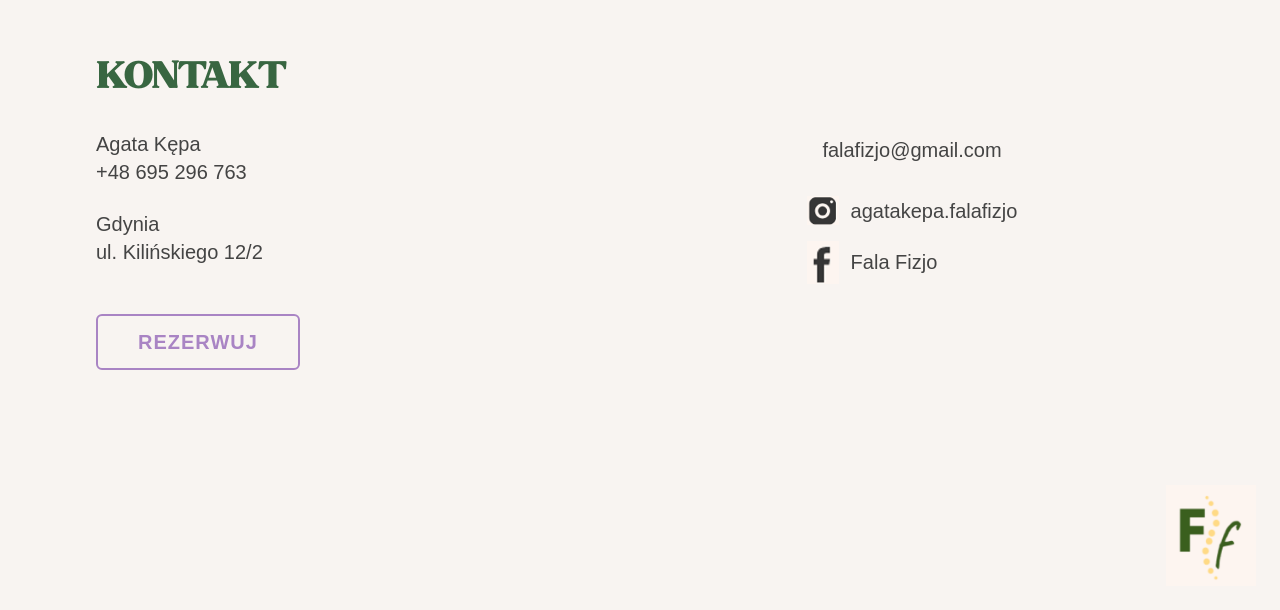
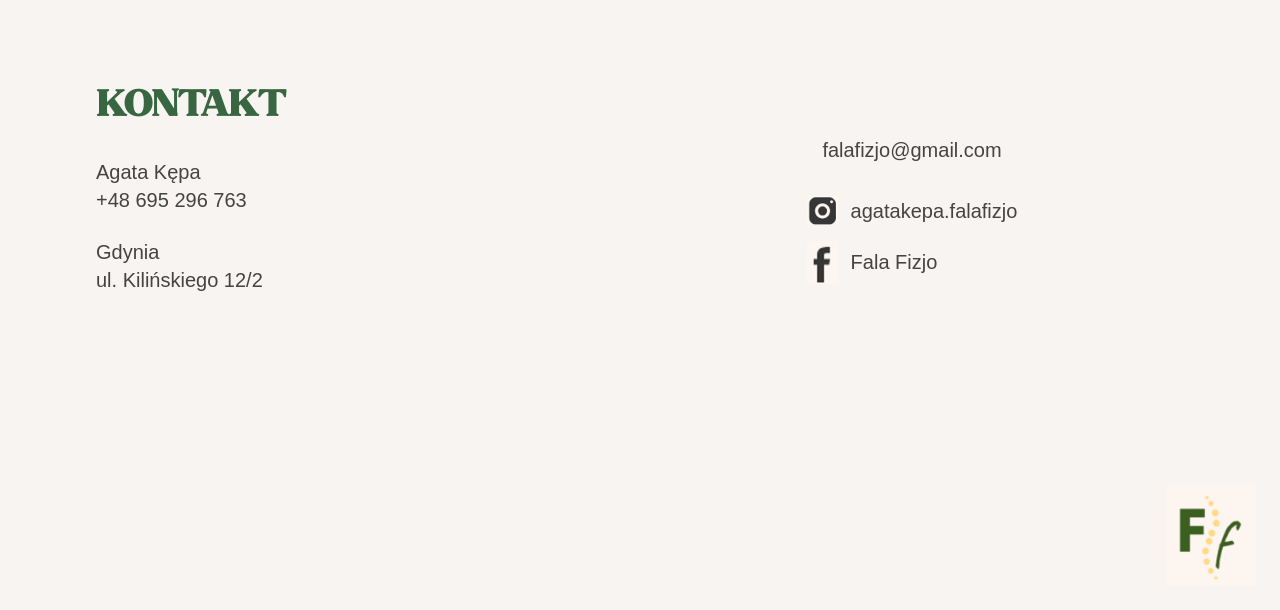
Before and after one commit to GDY-BOY/fala-project, a Next.js app: page / in a window 1280 px wide. Shown: the part 5790-6400 px from the top of the page. Built offline with nearby package versions, Linux system fonts and the light colour scheme.

Commit message:
booksy fix

```diff
--- a/pages/index.tsx
+++ b/pages/index.tsx
@@ -292,26 +292,10 @@ export default function Home() {
                 <div className="mt-6">Gdynia</div>
                 <div>ul. Kilińskiego 12/2</div>
               </div>
-              <button
-                className="mt-4 border-2 border-[#A984C4] px-10 py-3 rounded-md font-bold text-lg md:text-xl transition text-[#A984C4] bg-transparent hover:bg-[#A984C4] hover:text-white"
-                style={{
-                  fontFamily: "'DM Sans', Arial, sans-serif",
-                  background: "transparent",
-                  boxShadow: "none",
-                  color: "#A984C4",
-                  letterSpacing: "1px",
-                  width: "min-content",
-                  minWidth: 180,
-                }}
-                onClick={() => {
-                  if (window.BooksyWidget) {
-                    window.BooksyWidget.open();
-                  }
-                }}
-                type="button"
-              >
-                REZERWUJ
-              </button>
+              {/* Replace REZERWUJ button with Booksy widget */}
+              <div className="mt-4 w-full flex justify-start">
+                <div id="booksy-widget-container" style={{ width: 320, maxWidth: "100%" }}></div>
+              </div>
             </div>
             {/* Middle column */}
             <div className="flex-1 flex flex-col items-start md:items-center md:justify-center mt-8 md:mt-0" style={{ fontFamily: "'DM Sans', Arial, sans-serif" }}>
@@ -393,6 +377,22 @@ export default function Home() {
         src="https://booksy.com/widget/code.js?id=300509&country=pl&lang=pl"
         async
       ></script>
+      <script
+        dangerouslySetInnerHTML={{
+          __html: `
+            window.addEventListener('DOMContentLoaded', function() {
+              if (window.BooksyWidget && document.getElementById('booksy-widget-container')) {
+                window.BooksyWidget.init({
+                  container: '#booksy-widget-container',
+                  id: 300509,
+                  country: 'pl',
+                  lang: 'pl'
+                });
+              }
+            });
+          `,
+        }}
+      />
     </>
   );
 }
```
